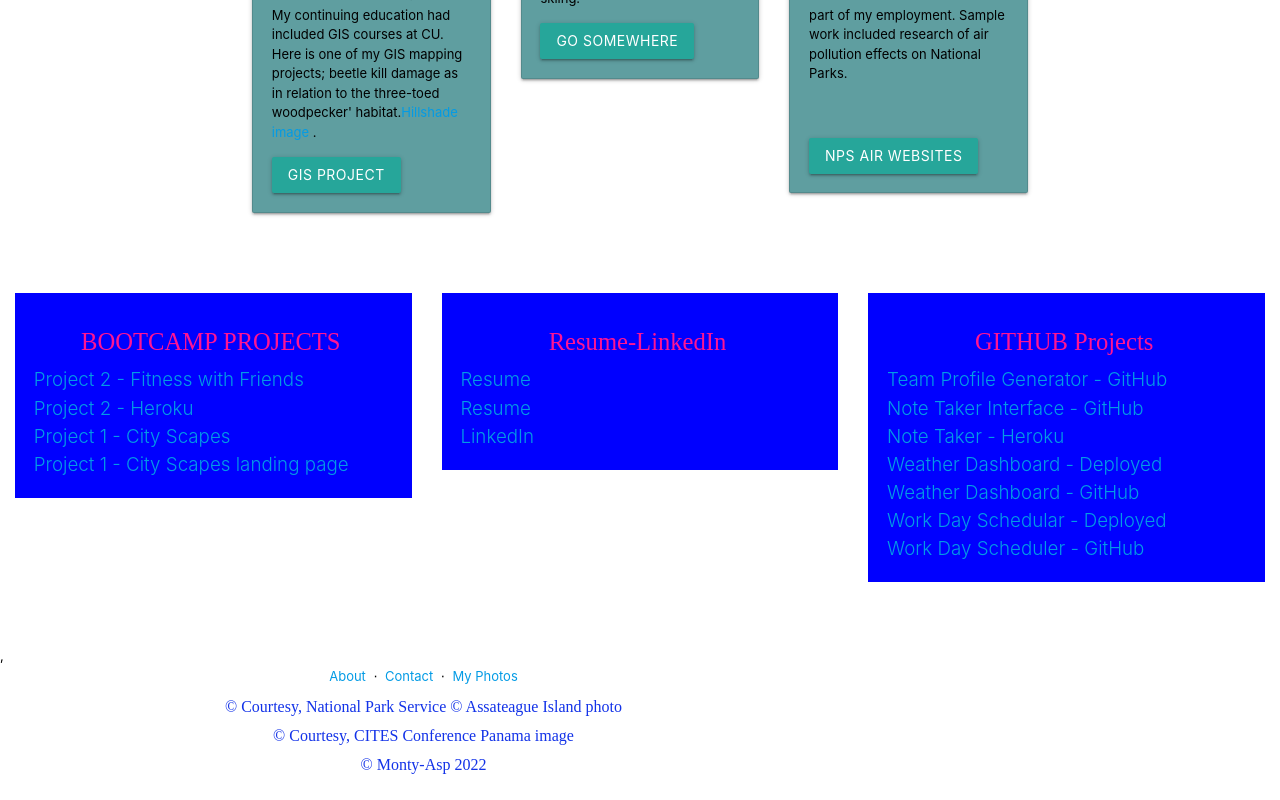
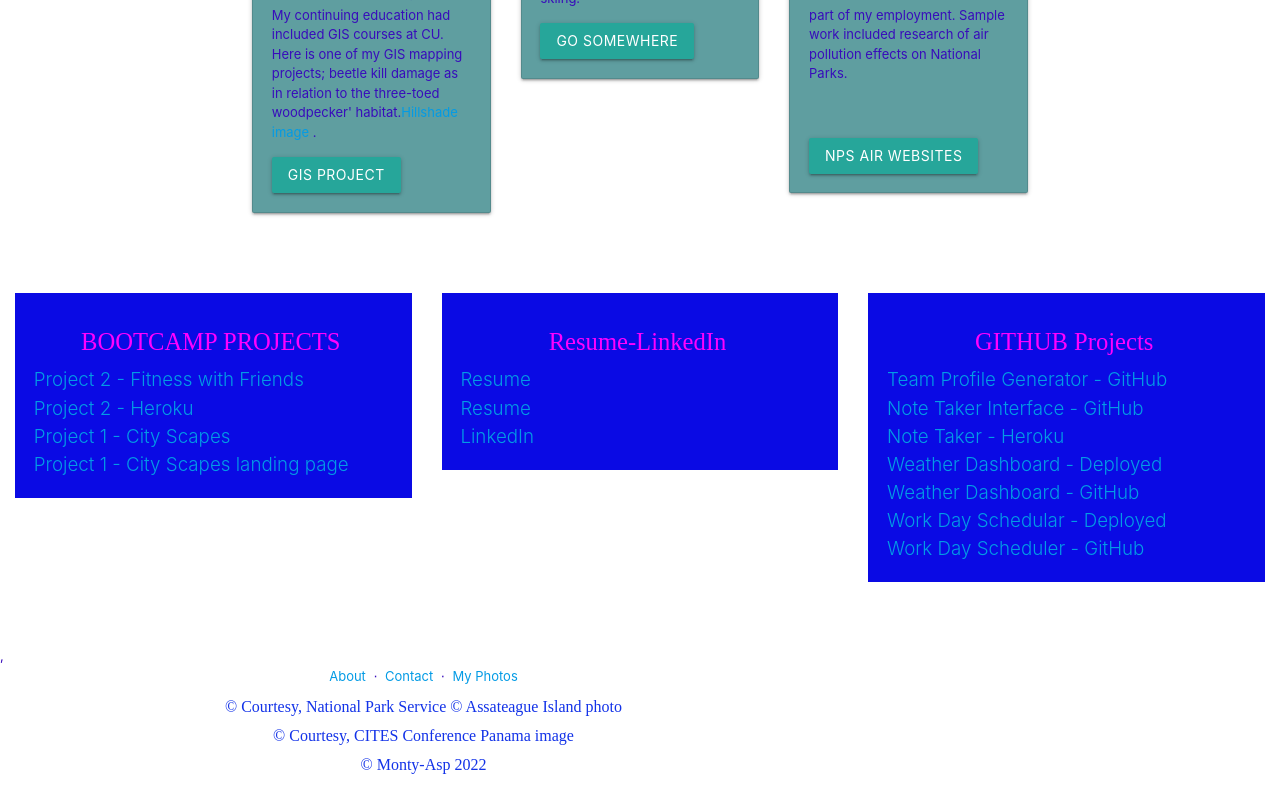
Before and after one commit to efurness/ellen-s-react-portfolio, a React (Create React App) app in the folder ellen-s-react-portfolio/: page / in a window 1280 px wide. Shown: the part 1530-2330 px from the top of the page. Built offline with nearby package versions, Linux system fonts and the light colour scheme.

Commit message:
cards2LinkColors

```diff
--- a/ellen-s-react-portfolio/src/App.css
+++ b/ellen-s-react-portfolio/src/App.css
@@ -6,15 +6,11 @@
   margin: 0;
 
 }
-/* above is the global paramets */
-/* The body has one propery,font-family, the universal property for the page */
 body {
 
   font-family: -apple-system, BlinkMacSystemFont, 'Segoe UI', Roboto, Oxygen, Ubuntu, Cantarell, 'Open Sans', 'Helvetica Neue', sans-serif;
   font-size: small;
 }
-/* The header is relative for the banner at 100% width. */
-/* The header is relative for the banner at 100% width. */
 header {
   width: 100%;
   padding: 20px;
@@ -24,8 +20,8 @@ header {
 h3 span {
 text-align: right;
 }
-/* the navigation is display flex and centered in the header, it loads before the header */
-/* I took out position fixed so it would float on top. */
+
+
 .navigation {
 
   top: 0;
@@ -39,9 +35,6 @@ text-align: right;
   transition: 1s;
   font-size: large;
 }
-/* I used cursive to complement the Assategue background image with a background color of cadet blue. */
-
-/* cover means it will transparently lie over the image. */
 .banner {
   position: relative;
   width: 100%;
@@ -50,7 +43,6 @@ text-align: right;
   font-family: cursive;
 
 }
-/* cover means it will transparently lie over the image. */
 .cover {
   position: absolute;
   top: 0;
@@ -59,7 +51,6 @@ text-align: right;
   height: 100%;
   object-fit: cover;
 }
-/* The navigation links are positioned relative and displayed flex and aligned center. */
 .navLink {
   position: relative;
   width: 50%;
@@ -82,7 +73,6 @@ text-align: right;
 
 }
 
-/* The link color is a light green, also relative and displayed inline block, capitalized to have a large effect for the page with 1 pixel between the letters. */
 .navLink ul li a {
   position: relative;
   color:rgb(19, 235, 109);
@@ -132,12 +122,13 @@ font-family: cursive;
 .lead mb-0 {
 font-size: smaller;
 }
+
+
 h6 {
 font-family: cursive;
 color:rgb(18, 50, 232);
 font-size: medium;
 }
-/* I made a container with display flex to contain a left article and right article, both at 50% to fit whole page.  */
 container {
   display: flex;
 }
@@ -145,13 +136,10 @@ container {
 background-color: cadetblue;
 }
 .card2 {
-  background-color: blue;
-  color:deeppink;
+  background-color: rgb(10, 10, 228);
+  color:fuchsia;
 }
 
-.lead mb-0  a {
-  color:deeppink;
-}
 
 .btn btn-primary {
 background-color: chartreuse;
@@ -161,7 +149,6 @@ background-color: chartreuse;
 color:blueviolet;
 }
 
-/* I used a flexbox for the columns */
 .columns {
   justify-content: center;
   padding-top: 20px;
@@ -186,19 +173,16 @@ height: 150%;
 overflow: hidden;
 margin: auto;
 }
-/* I used a zoom in effect so when you pass over image it floats and forces the adjacent images to also change. */
 .zoomin img {
 width: 100%;
 transition: 0.5s all ease-in-out;
 
 }
 
-/* hovering over image is for 1s and ease in and out and transforms to a scale of 1.5 */
 .zoomin:hover img {
 transform: scale(1.5);
 }
 
-/* the footer has an opposite effect of the header text. */
 footer {
   padding: 20px;
   text-align: center;
@@ -219,7 +203,7 @@ footer {
 body {
 
   background-color: white;
-  color: black;
+  color: rgb(56, 12, 187);
 
 }
 
```
